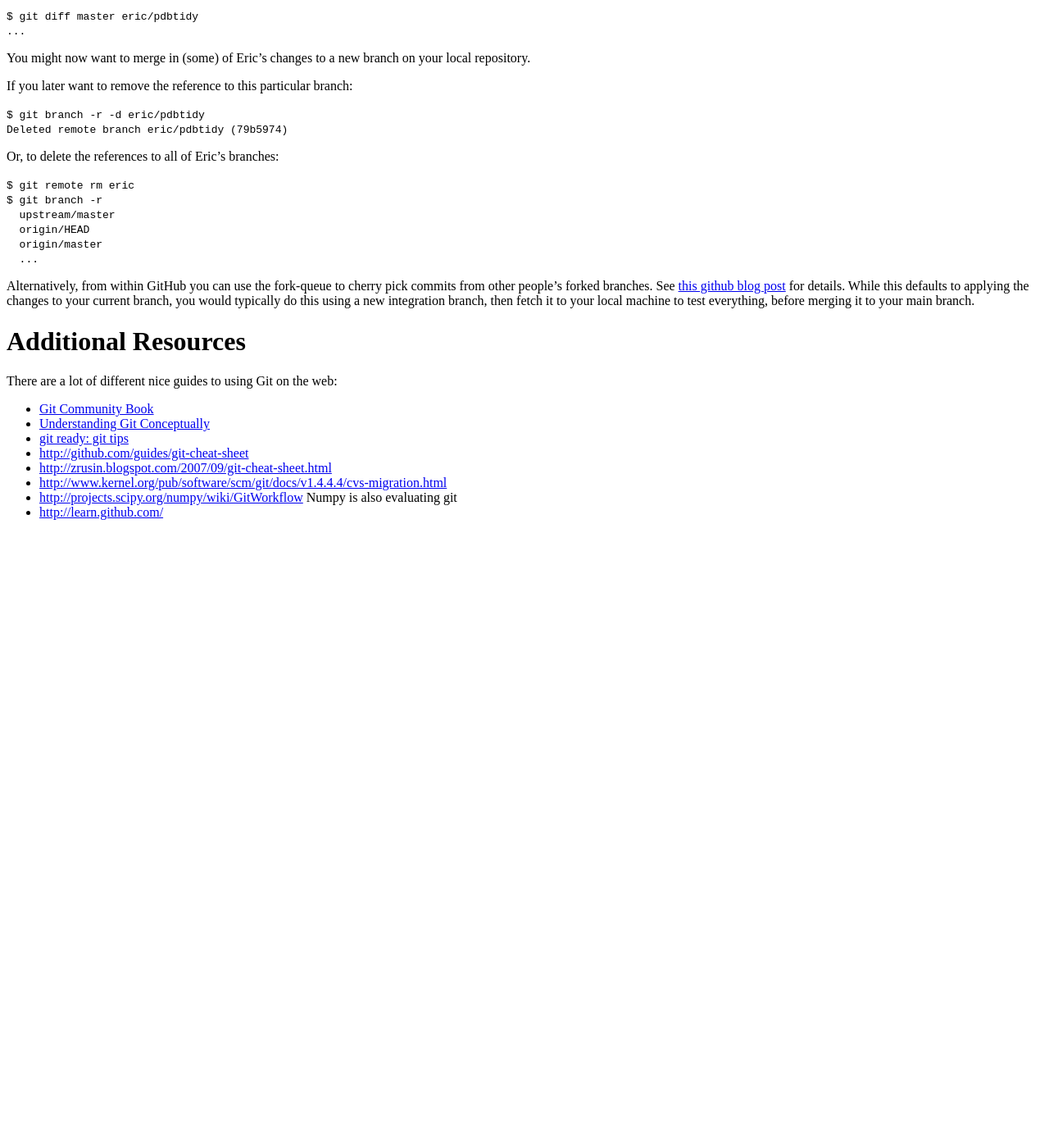
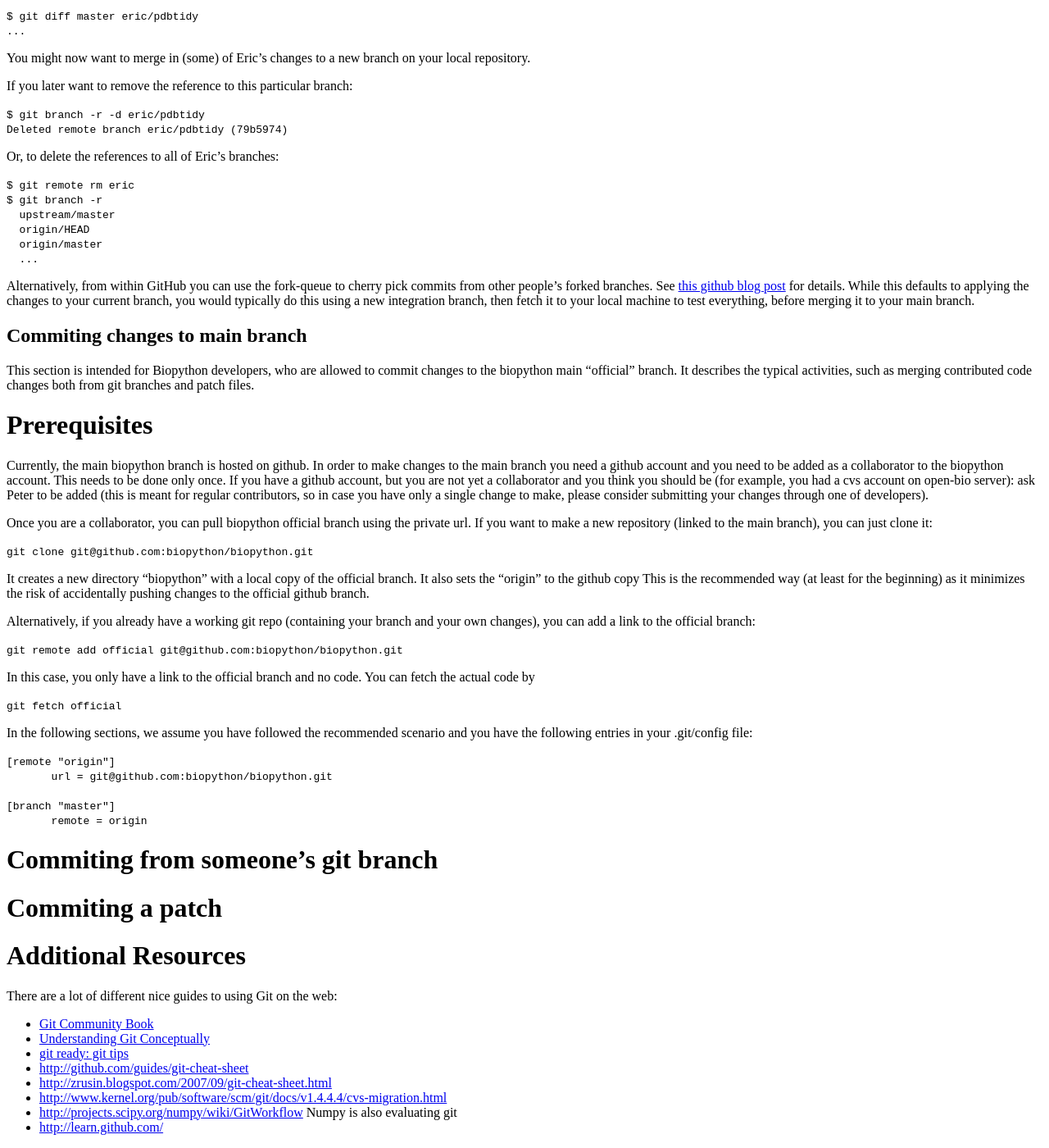
Before and after one commit to biopython/biopython.github.io, a Jekyll site: the page built from wiki/GitUsage.md, in a window 1280 px wide and 1400 px high, scrolled down 4820 px. Shown: the whole window at 82% size. Built offline with Jekyll 4.4.1, drawn with Linux system fonts in a browser that asks for light colours; before the commit the page ends 5470 px from its top, so only the background shows below that.

Commit message:
Change to wiki page

```diff
--- a/wiki/GitUsage.md
+++ b/wiki/GitUsage.md
@@ -414,6 +414,62 @@ defaults to applying the changes to your current branch, you would
 typically do this using a new integration branch, then fetch it to your
 local machine to test everything, before merging it to your main branch.
 
+Commiting changes to main branch
+--------------------------------
+
+This section is intended for Biopython developers, who are allowed to
+commit changes to the biopython main "official" branch. It describes the
+typical activities, such as merging contributed code changes both from
+git branches and patch files.
+
+Prerequisites
+=============
+
+Currently, the main biopython branch is hosted on github. In order to
+make changes to the main branch you need a github account and you need
+to be added as a collaborator to the biopython account. This needs to be
+done only once. If you have a github account, but you are not yet a
+collaborator and you think you should be (for example, you had a cvs
+account on open-bio server): ask Peter to be added (this is meant for
+regular contributors, so in case you have only a single change to make,
+please consider submitting your changes through one of developers).
+
+Once you are a collaborator, you can pull biopython official branch
+using the private url. If you want to make a new repository (linked to
+the main branch), you can just clone it:
+
+`git clone git@github.com:biopython/biopython.git`
+
+It creates a new directory "biopython" with a local copy of the official
+branch. It also sets the "origin" to the github copy This is the
+recommended way (at least for the beginning) as it minimizes the risk of
+accidentally pushing changes to the official github branch.
+
+Alternatively, if you already have a working git repo (containing your
+branch and your own changes), you can add a link to the official branch:
+
+`git remote add official git@github.com:biopython/biopython.git`
+
+In this case, you only have a link to the official branch and no code.
+You can fetch the actual code by
+
+`git fetch official`
+
+In the following sections, we assume you have followed the recommended
+scenario and you have the following entries in your .git/config file:
+
+`[remote "origin"]`
+`       url = git@github.com:biopython/biopython.git`
+`       `
+`[branch "master"]`
+`       remote = origin`
+
+Commiting from someone's git branch
+===================================
+
+Commiting a patch
+=================
+
 Additional Resources
 ====================
 
```
Also changed, not shown: 1 other file.
